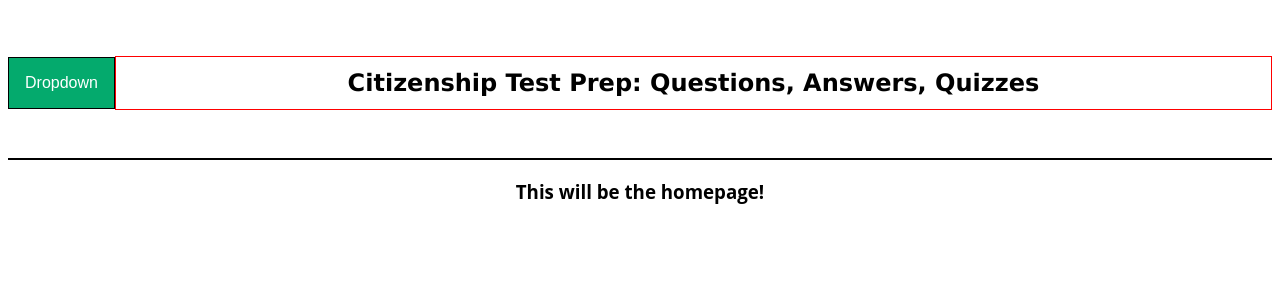
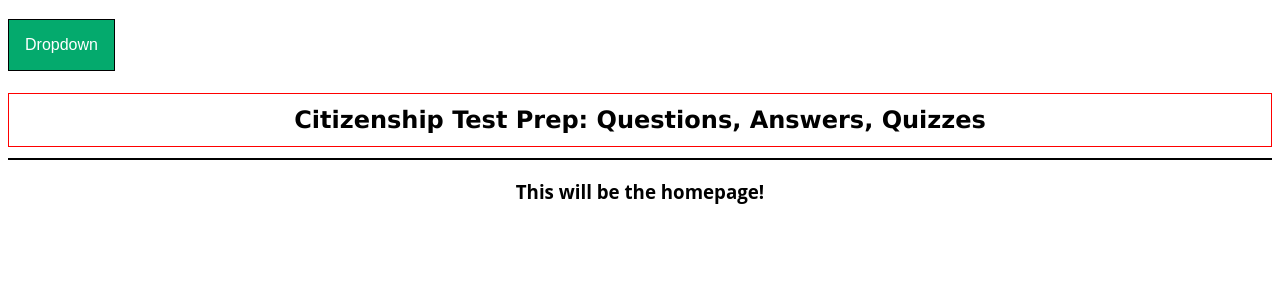
Before and after one commit to mmaustin/citizenship-questions-answers, a React (Create React App) app in the folder citizenship-frontend/: page / in a window 1280 px wide. Shown: the top 300 px of the page. Built offline with nearby package versions, Linux system fonts and the light colour scheme.

Commit message:
made flex-flow of nav container row wrap

```diff
--- a/citizenship-frontend/src/index.css
+++ b/citizenship-frontend/src/index.css
@@ -24,7 +24,7 @@ nav {
     display: flex;
     justify-content: flex-start;
     align-items: center;
-    flex-flow: row;
+    flex-flow: row wrap;
 }
 
 .nav-section {
```
